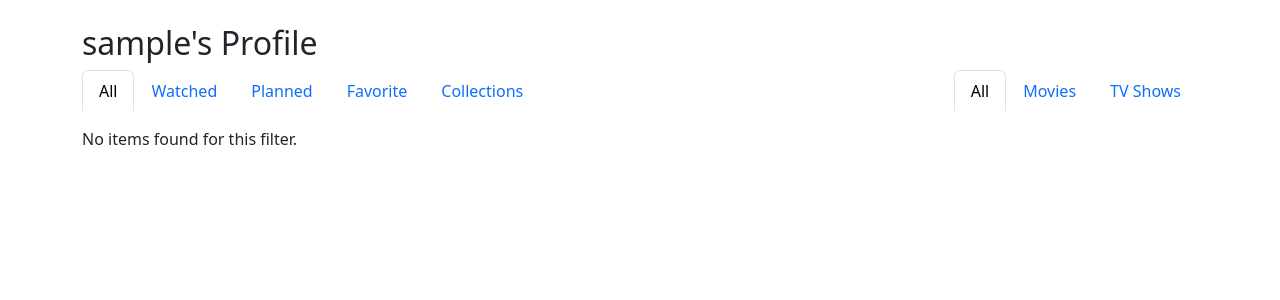
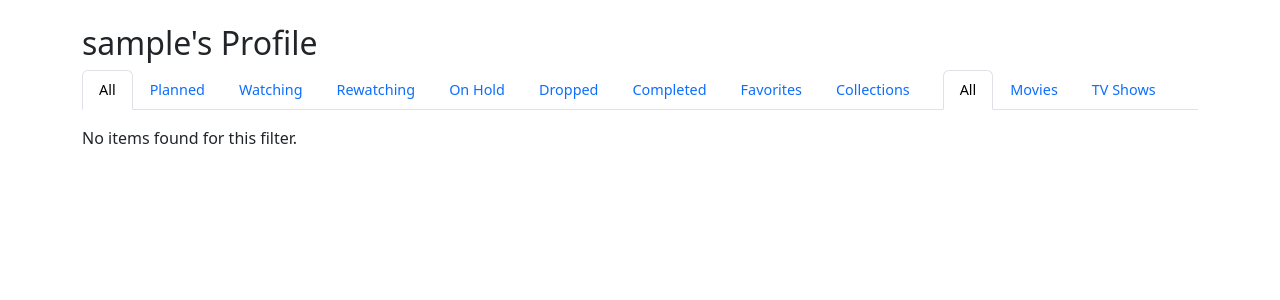
Before and after one commit to grodetsky/WatchShelf, a Django app: a page that uses library/templates/library/profile.html in a window 1280 px wide. Shown: the part 56-356 px from the top of the page. Run offline with Django 5.2, Linux system fonts and the light colour scheme; the visitor is signed in with stand-in values (Sample User, id 1); data that the repository does not hold is empty.

Commit message:
Add independent favorites and extended status tracking

```diff
--- a/library/templates/library/profile.html
+++ b/library/templates/library/profile.html
@@ -3,36 +3,47 @@
 {% block content %}
   <h2>{{ request.user.username }}'s Profile</h2>
 
-  <div class="d-flex justify-content-between align-items-center mb-3">
-    <div>
-      <ul class="nav nav-tabs border-bottom-0">
+<div class="overflow-auto mb-3">
+  <ul class="nav nav-tabs flex-nowrap" style="white-space: nowrap; font-size: 0.9rem;">
     <li class="nav-item">
       <a class="nav-link {% if not current_status %}active{% endif %}"
          href="{% if current_media_type %}{% url 'profile_status' request.user.username current_media_type %}{% else %}{% url 'profile' request.user.username %}{% endif %}">All</a>
-        </li>
-        <li class="nav-item">
-          <a class="nav-link {% if current_status == 'watched' %}active{% endif %}"
-             href="{% if current_media_type %}{% url 'profile_filter' request.user.username 'watched' current_media_type %}{% else %}{% url 'profile_status' request.user.username 'watched' %}{% endif %}">Watched</a>
     </li>
     <li class="nav-item">
       <a class="nav-link {% if current_status == 'planned' %}active{% endif %}"
          href="{% if current_media_type %}{% url 'profile_filter' request.user.username 'planned' current_media_type %}{% else %}{% url 'profile_status' request.user.username 'planned' %}{% endif %}">Planned</a>
     </li>
     <li class="nav-item">
-          <a class="nav-link {% if current_status == 'favorite' %}active{% endif %}"
-             href="{% if current_media_type %}{% url 'profile_filter' request.user.username 'favorite' current_media_type %}{% else %}{% url 'profile_status' request.user.username 'favorite' %}{% endif %}">Favorite</a>
+      <a class="nav-link {% if current_status == 'watching' %}active{% endif %}"
+         href="{% if current_media_type %}{% url 'profile_filter' request.user.username 'watching' current_media_type %}{% else %}{% url 'profile_status' request.user.username 'watching' %}{% endif %}">Watching</a>
+    </li>
+    <li class="nav-item">
+      <a class="nav-link {% if current_status == 'rewatching' %}active{% endif %}"
+         href="{% if current_media_type %}{% url 'profile_filter' request.user.username 'rewatching' current_media_type %}{% else %}{% url 'profile_status' request.user.username 'rewatching' %}{% endif %}">Rewatching</a>
+    </li>
+    <li class="nav-item">
+      <a class="nav-link {% if current_status == 'on_hold' %}active{% endif %}"
+         href="{% if current_media_type %}{% url 'profile_filter' request.user.username 'on_hold' current_media_type %}{% else %}{% url 'profile_status' request.user.username 'on_hold' %}{% endif %}">On Hold</a>
+    </li>
+    <li class="nav-item">
+      <a class="nav-link {% if current_status == 'dropped' %}active{% endif %}"
+         href="{% if current_media_type %}{% url 'profile_filter' request.user.username 'dropped' current_media_type %}{% else %}{% url 'profile_status' request.user.username 'dropped' %}{% endif %}">Dropped</a>
+    </li>
+    <li class="nav-item">
+      <a class="nav-link {% if current_status == 'completed' %}active{% endif %}"
+         href="{% if current_media_type %}{% url 'profile_filter' request.user.username 'completed' current_media_type %}{% else %}{% url 'profile_status' request.user.username 'completed' %}{% endif %}">Completed</a>
+    </li>
+    <li class="nav-item">
+      <a class="nav-link {% if current_status == 'favorites' %}active{% endif %}"
+         href="{% if current_media_type %}{% url 'profile_filter' request.user.username 'favorites' current_media_type %}{% else %}{% url 'profile_status' request.user.username 'favorites' %}{% endif %}">Favorites</a>
     </li>
     <li class="nav-item">
       <a class="nav-link {% if current_status == 'collections' %}active{% endif %}"
          href="{% url 'profile_status' request.user.username 'collections' %}">Collections</a>
     </li>
-      </ul>
-    </div>
 
     {% if not show_collections %}
-    <div>
-      <ul class="nav nav-tabs border-bottom-0">
-        <li class="nav-item">
+      <li class="nav-item ms-3">
         <a class="nav-link {% if not current_media_type %}active{% endif %}"
            href="{% if current_status %}{% url 'profile_status' request.user.username current_status %}{% else %}{% url 'profile' request.user.username %}{% endif %}">All</a>
       </li>
@@ -44,10 +55,11 @@
         <a class="nav-link {% if current_media_type == 'tv' %}active{% endif %}"
            href="{% if current_status %}{% url 'profile_filter' request.user.username current_status 'tv' %}{% else %}{% url 'profile_status' request.user.username 'tv' %}{% endif %}">TV Shows</a>
       </li>
+    {% endif %}
   </ul>
 </div>
-    {% endif %}
-  </div>
+
+
 
   {% if show_collections %}
     <div class="d-flex justify-content-between align-items-center mb-4 ">
--- a/library/templates/library/search.html
+++ b/library/templates/library/search.html
@@ -4,7 +4,7 @@
 
 <h2 class="mb-3">Search Results</h2>
 
-<ul class="nav nav-tabs mb-4">
+<ul class="nav nav-tabs mb-4" style="white-space: nowrap; font-size: 0.9rem;">
     <li class="nav-item">
         <a class="nav-link {% if media_type == 'movie' %}active{% endif %}"
             href="{% url 'search' 'movie' %}?query={{ query|urlencode }}"> Movies </a>
--- a/library/urls.py
+++ b/library/urls.py
@@ -19,6 +19,7 @@ urlpatterns = [
 
     path('<str:media_type>/<int:media_id>/status/', views.set_status, name='set_status'),
     path('<str:media_type>/<int:media_id>/remove/', views.remove_status, name='remove_status'),
+    path('<str:media_type>/<int:media_id>/favorite/', views.toggle_favorite, name='toggle_favorite'),
 
     path('profile/<str:username>/', views.profile_view, name='profile'),
     path('profile/<str:username>/<str:status>/', views.profile_view, name='profile_status'),
--- a/library/views.py
+++ b/library/views.py
@@ -213,6 +213,34 @@ def set_status(request, media_type, media_id):
 
 
 @login_required
+def toggle_favorite(request, media_type, media_id):
+    validate_media_type(media_type)
+    validate_media_id(media_id)
+
+    if request.method == 'POST':
+        with transaction.atomic():
+            media_item, created = MediaItem.objects.get_or_create(
+                tmdb_id=media_id,
+                media_type=media_type
+            )
+
+            user_item, created = UserItem.objects.get_or_create(
+                user=request.user,
+                media_item=media_item
+            )
+
+            user_item.is_favorite = not user_item.is_favorite
+
+            if not user_item.is_favorite and not user_item.status:
+                user_item.delete()
+                cleanup_unused_media_item(media_item)
+            else:
+                user_item.save()
+
+    return redirect(f"{media_type}_details", media_id=media_id)
+
+
+@login_required
 def remove_status(request, media_type, media_id):
     validate_media_type(media_type)
     validate_media_id(media_id)
@@ -248,15 +276,16 @@ def profile_view(request, username, status=None, media_type=None):
     if status in CATEGORIES and media_type is None:
         media_type, status = status, None
 
-    if status:
+    if status == 'favorites':
+        user_items = UserItem.objects.filter(user=request.user, is_favorite=True)
+    elif status:
         validate_status(status)
+        user_items = UserItem.objects.filter(user=request.user, status=status)
+    else:
+        user_items = UserItem.objects.filter(user=request.user)
+
     if media_type:
         validate_media_type(media_type)
-
-    user_items = UserItem.objects.filter(user=request.user)
-    if status:
-        user_items = user_items.filter(status=status)
-    if media_type:
         user_items = user_items.filter(media_item__media_type=media_type)
 
     items = []
@@ -266,6 +295,7 @@ def profile_view(request, username, status=None, media_type=None):
             items.append({
                 'details': details,
                 'status': user_item.status,
+                'is_favorite': user_item.is_favorite,
                 'media_type': user_item.media_item.media_type,
             })
 
```
Also changed, not shown: library/admin.py (+3 -6 lines), library/models.py (+14 -7 lines), library/templates/library/details.html (+21 -8 lines), library/tmdb_service.py (line endings or trailing spaces). Lines whose indentation alone changed are shown as unchanged.
